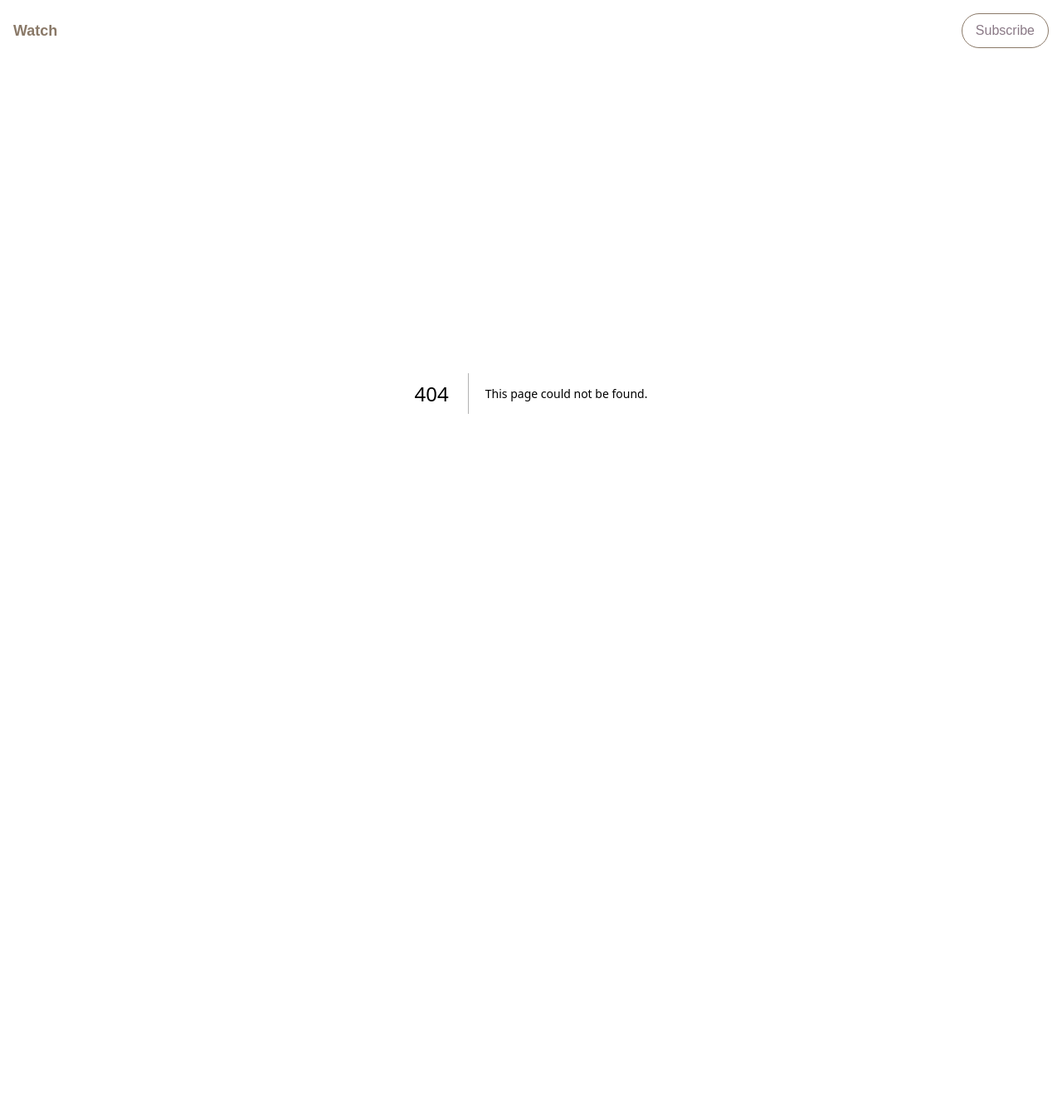
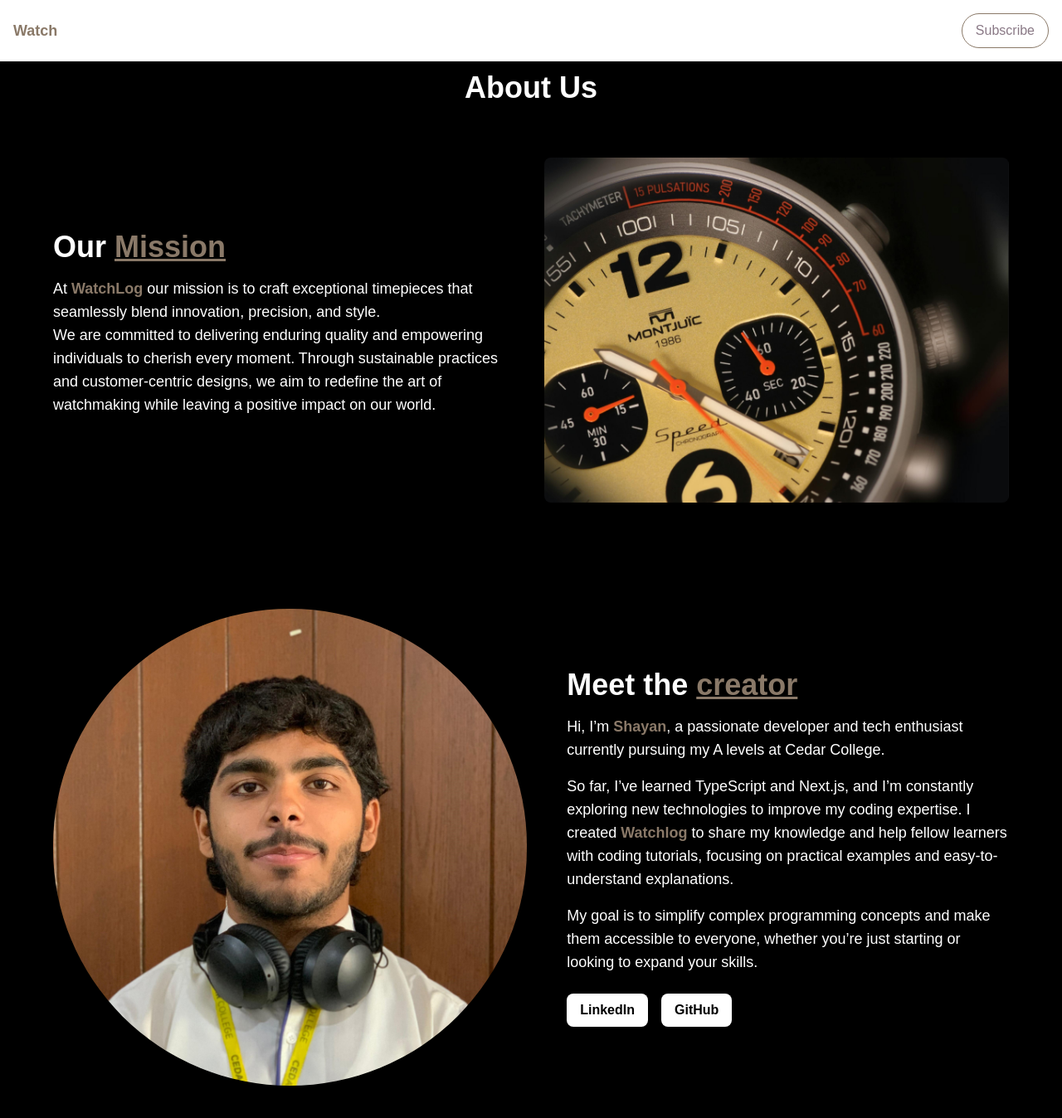
Before and after one commit to shayanbalochofficial/WatchLog, a Next.js app: page /About in a window 1280 px wide. Before the commit this address had no page. Shown: the top 1348 px of the page at 83% size. Before the commit the page ends 874 px from the top, so only its background shows below. Built offline with nearby package versions, Linux system fonts and the light colour scheme.

Commit message:
About Us Page Completed

```diff
--- /dev/null
+++ b/src/app/About/MeetTheCreator.tsx
@@ -0,0 +1,67 @@
+import Image from "next/image";
+import Link from "next/link";
+export default function MeetTheCreator() {
+  return (
+    <section className="bg-black text-white py-16 px-8">
+      <div className="max-w-6xl mx-auto flex flex-col md:flex-row items-center gap-12">
+        {/* Image Section */}
+        <div className="relative">
+          <div className="rounded-full mx-auto">
+            <Image
+              src="/profile.jpg"
+              alt="Muhammad Shayan"
+              width="500"
+              height="300"
+              className="rounded-full w-full h-full object-cover"
+            />
+          </div>
+        </div>
+
+        {/* Text Section */}
+        <div className="max-w-2xl">
+          <h2 className="text-4xl font-bold mb-4">
+            Meet the <span className="text-[#8a7968] underline">creator</span>
+          </h2>
+          <p className="text-lg mb-4">
+            Hi, I’m <span className="text-[#8a7968] font-semibold">Shayan</span>,
+            a passionate developer and tech enthusiast currently pursuing my A
+            levels at Cedar College.
+          </p>
+
+          <p className="text-lg mb-4">
+            So far, I’ve learned TypeScript and Next.js, and I’m constantly
+            exploring new technologies to improve my coding expertise. I created{" "}
+            <span className="text-[#8a7968] font-semibold">Watchlog</span> to
+            share my knowledge and help fellow learners with coding tutorials,
+            focusing on practical examples and easy-to-understand explanations.
+          </p>
+          <p className="text-lg mb-4">
+            My goal is to simplify complex programming concepts and make them
+            accessible to everyone, whether you’re just starting or looking to
+            expand your skills.
+          </p>
+
+          {/* Social Links */}
+          <div className="flex gap-4 mt-6">
+            <Link
+              href="https://linkedin.com/in/shayanbaloch"
+              target="_blank"
+              rel="noopener noreferrer"
+              className="px-4 py-2 bg-white text-black font-semibold rounded-lg hover:bg-[#8a7968] transition duration-300"
+            >
+              LinkedIn
+            </Link>
+            <Link
+              href="https://github.com/shayanbalochofficial"
+              target="_blank"
+              rel="noopener noreferrer"
+              className="px-4 py-2 bg-white text-black font-semibold rounded-lg hover:bg-[#8a7968] transition duration-300"
+            >
+              GitHub
+            </Link>
+          </div>
+        </div>
+      </div>
+    </section>
+  );
+}
--- /dev/null
+++ b/src/app/About/page.tsx
@@ -0,0 +1,47 @@
+import React from "react";
+import Image from "next/image";
+import MeetTheCreator from "./MeetTheCreator";
+
+function page() {
+  return (
+    <>
+      <section className="w-full bg-black text-white pt-3 px-8">
+        <h1 className="text-center text-4xl font-bold">About Us</h1>
+      </section>
+      <section className="bg-black text-white py-16 px-8">
+        <div className="max-w-6xl mx-auto grid grid-cols-1 md:grid-cols-2 items-center gap-8">
+          {/* Text Section */}
+          <div className="">
+            <h2 className="text-4xl font-bold mb-4">
+              Our <span className="text-[#8a7968] underline">Mission</span>
+            </h2>
+            <p className="text-lg mb-4">
+              At <span className="text-[#8a7968] font-semibold">WatchLog</span>{" "}
+              our mission is to craft exceptional timepieces that seamlessly
+              blend innovation, precision, and style.
+              <br /> We are committed to delivering enduring quality and
+              empowering individuals to cherish every moment. Through
+              sustainable practices and customer-centric designs, we aim to
+              redefine the art of watchmaking while leaving a positive impact on
+              our world.
+            </p>
+          </div>
+
+          {/* Image Section */}
+          <div>
+            <Image
+              src="/d-1.jpg"
+              alt="Mission Img"
+              width="500"
+              height="300"
+              className="rounded-lg shadow-lg w-auto h-auto"
+            />
+          </div>
+        </div>
+      </section>
+      <MeetTheCreator />
+    </>
+  );
+}
+
+export default page;
```
